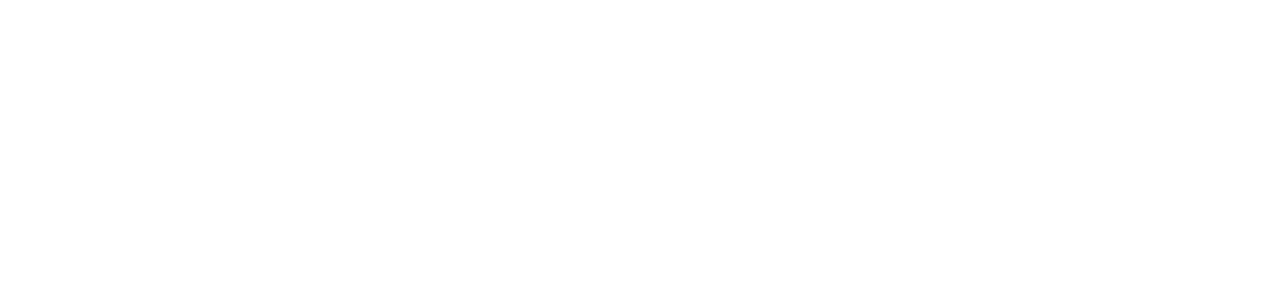
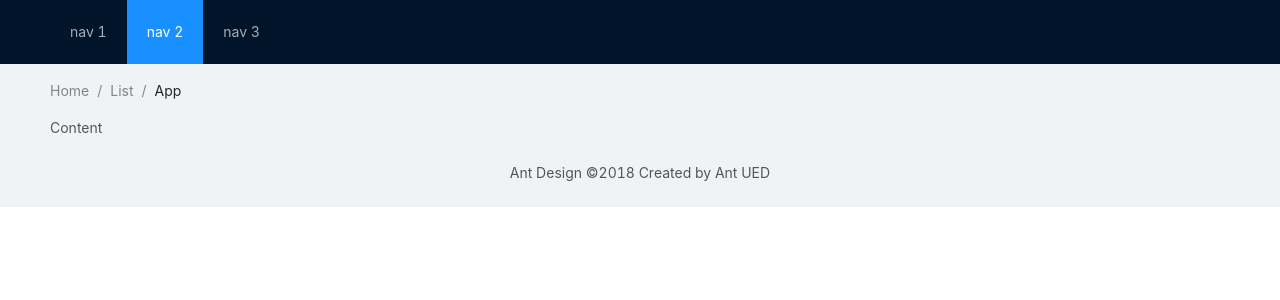
Before and after one commit to phakphumi/new-york-times-web-app, a React (Create React App) app: page / in a window 1280 px wide. Shown: the top 300 px of the page. Built offline with nearby package versions, Linux system fonts and the light colour scheme.

Commit message:
install and initial antd

```diff
--- a/package.json
+++ b/package.json
@@ -6,6 +6,7 @@
     "@testing-library/jest-dom": "^4.2.4",
     "@testing-library/react": "^9.3.2",
     "@testing-library/user-event": "^7.1.2",
+    "antd": "^4.0.1",
     "react": "^16.13.0",
     "react-dom": "^16.13.0",
     "react-router-dom": "^5.1.2",
--- /dev/null
+++ b/src/components/Layout/Layout.jsx
@@ -0,0 +1,33 @@
+import React from 'react';
+import { Layout as AntdLayout, Menu, Breadcrumb } from 'antd';
+
+const { Header, Content, Footer } = AntdLayout;
+
+export default function Layout() {
+  return (
+    <AntdLayout className="layout">
+      <Header>
+        <div className="logo" />
+        <Menu
+          theme="dark"
+          mode="horizontal"
+          defaultSelectedKeys={['2']}
+          style={{ lineHeight: '64px' }}
+        >
+          <Menu.Item key="1">nav 1</Menu.Item>
+          <Menu.Item key="2">nav 2</Menu.Item>
+          <Menu.Item key="3">nav 3</Menu.Item>
+        </Menu>
+      </Header>
+      <Content style={{ padding: '0 50px' }}>
+        <Breadcrumb style={{ margin: '16px 0' }}>
+          <Breadcrumb.Item>Home</Breadcrumb.Item>
+          <Breadcrumb.Item>List</Breadcrumb.Item>
+          <Breadcrumb.Item>App</Breadcrumb.Item>
+        </Breadcrumb>
+        <div className="site-layout-content">Content</div>
+      </Content>
+      <Footer style={{ textAlign: 'center' }}>Ant Design ©2018 Created by Ant UED</Footer>
+    </AntdLayout>
+  );
+}
--- a/src/index.js
+++ b/src/index.js
@@ -3,11 +3,14 @@ import ReactDOM from 'react-dom';
 import './index.css';
 import * as serviceWorker from './serviceWorker';
 import AppRouter from './AppRouter';
+import Layout from './components/Layout/Layout';
 
 function App() {
   return (
-    <AppRouter />
-  )
+    <Layout>
+      <AppRouter />
+    </Layout>
+  );
 }
 
 ReactDOM.render(<App />, document.getElementById('root'));
```
Also changed, not shown: 1 other file (tests, documents, lock files or other folders).
